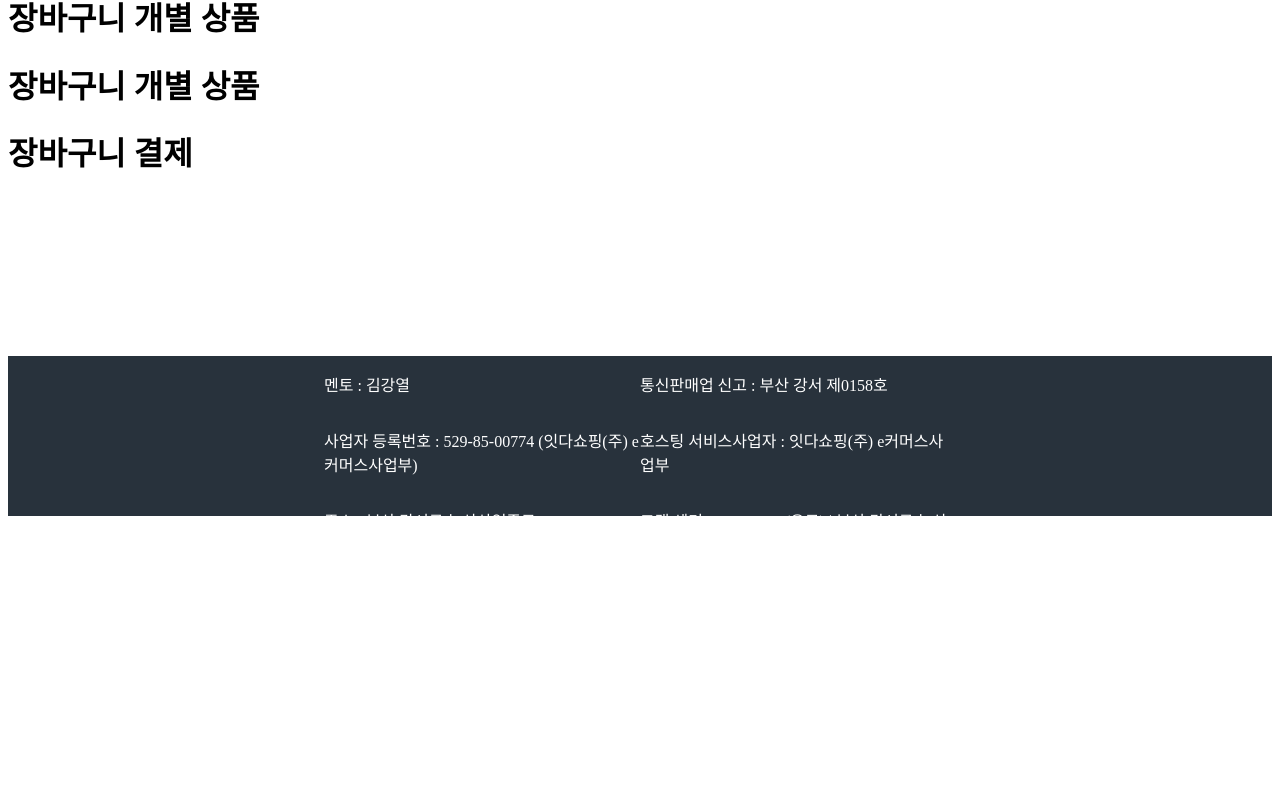
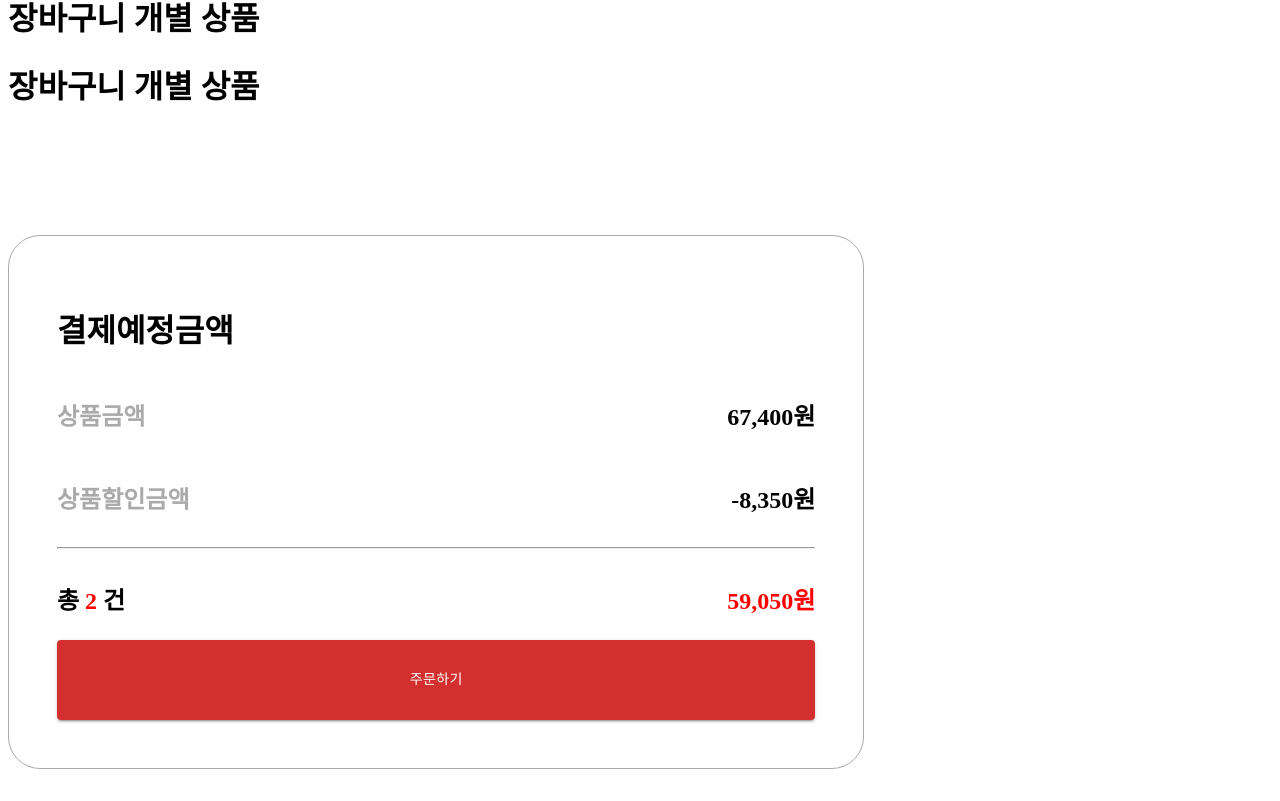
Before and after one commit to ehddn5252/AbuyZ, a Next.js app in the folder front/: page /basket in a window 1280 px wide. Shown: the part 419-1220 px from the top of the page. Before the commit the page ends 991 px from the top, so only its background shows below. Built offline with nearby package versions, Linux system fonts and the light colour scheme; a web font is replaced by a local one.

Commit message:
:lipstick: 장바구니 결제창 UI 구현

```diff
--- a/front/components/payment/BasketPayment.js
+++ b/front/components/payment/BasketPayment.js
@@ -1,9 +1,72 @@
+// React
 import React from "react";
+
+// MUI
+import Button from "@mui/material/Button";
+// StyeldComponet
+import styled from "styled-components";
 
 export default function BasketPayment() {
   return (
-    <div>
-      <h1> 장바구니 결제</h1>
-    </div>
+    <Container>
+      <h1>결제예정금액</h1>
+      <PriceBox>
+        <PriceDiv>
+          <p style={{ color: "#aaaaaa" }}>상품금액</p>
+          <p>67,400원</p>
+        </PriceDiv>
+        <SaleDiv>
+          <p style={{ color: "#aaaaaa" }}>상품할인금액</p>
+          <p>-8,350원</p>
+        </SaleDiv>
+      </PriceBox>
+      <hr />
+      <TotalPriceBox>
+        <p>
+          총 <span style={{ color: "red" }}>2</span> 건
+        </p>
+        <p style={{ color: "red" }}>59,050원</p>
+      </TotalPriceBox>
+      <OrderButton fullWidth variant="contained" color="error">
+        주문하기
+      </OrderButton>
+    </Container>
   );
 }
+
+const Container = styled.div`
+  width: 60%;
+  padding: 3rem;
+  margin-top: 8rem;
+  border: 1px solid #aaaaaa;
+  border-radius: 2rem;
+`;
+
+const PriceBox = styled.div``;
+
+const PriceDiv = styled.div`
+  display: flex;
+  justify-content: space-between;
+  font-size: 1.5rem;
+  font-weight: bolder;
+`;
+const SaleDiv = styled.div`
+  display: flex;
+  justify-content: space-between;
+  font-size: 1.5rem;
+  font-weight: bolder;
+`;
+
+const TotalPriceBox = styled.div`
+  display: flex;
+  justify-content: space-between;
+  font-size: 1.5rem;
+  font-weight: bolder;
+`;
+
+const OrderButton = styled(Button)`
+  height: 5rem;
+  font-size: 2rem;
+  font-weight: bolder;
+  margin-top: 3rem;
+`;
```
